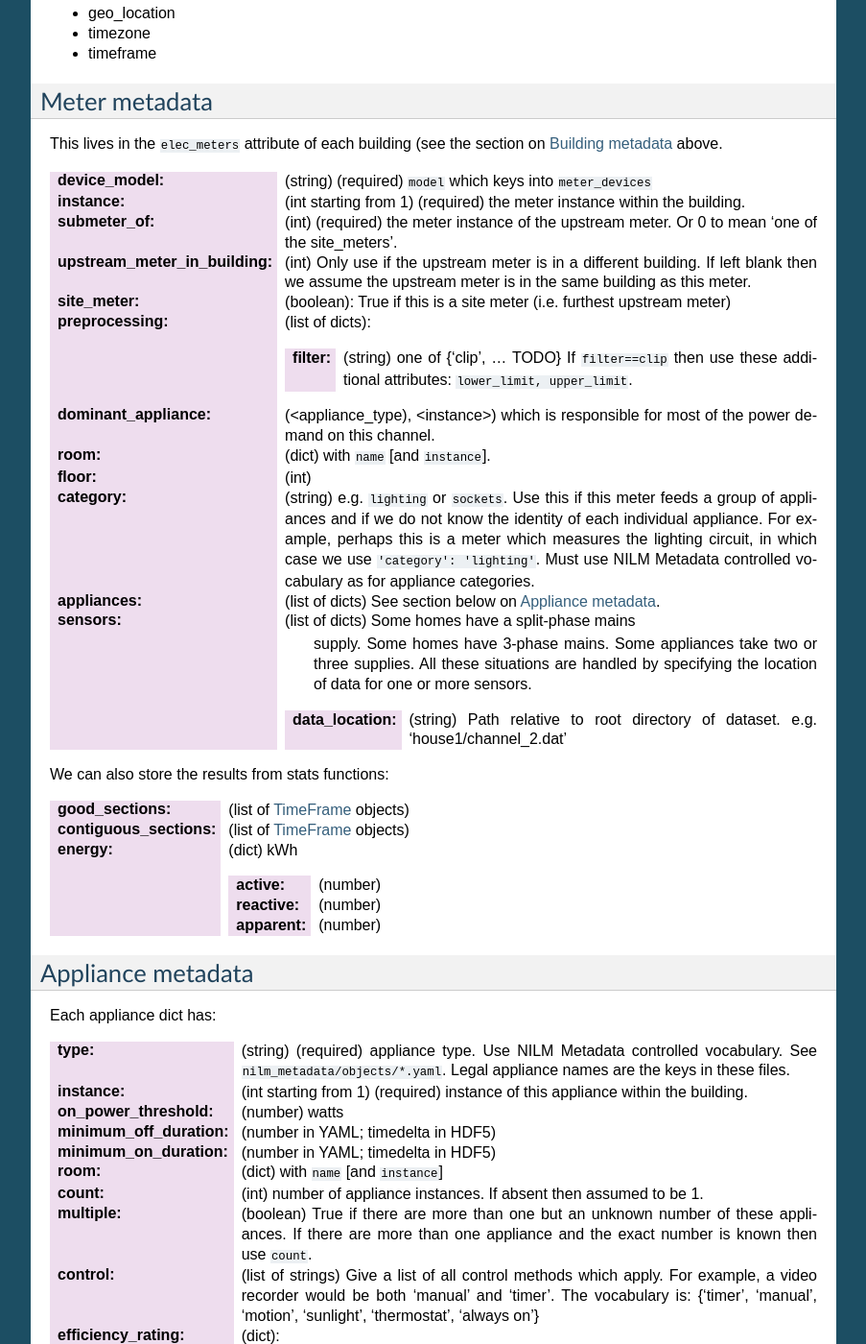
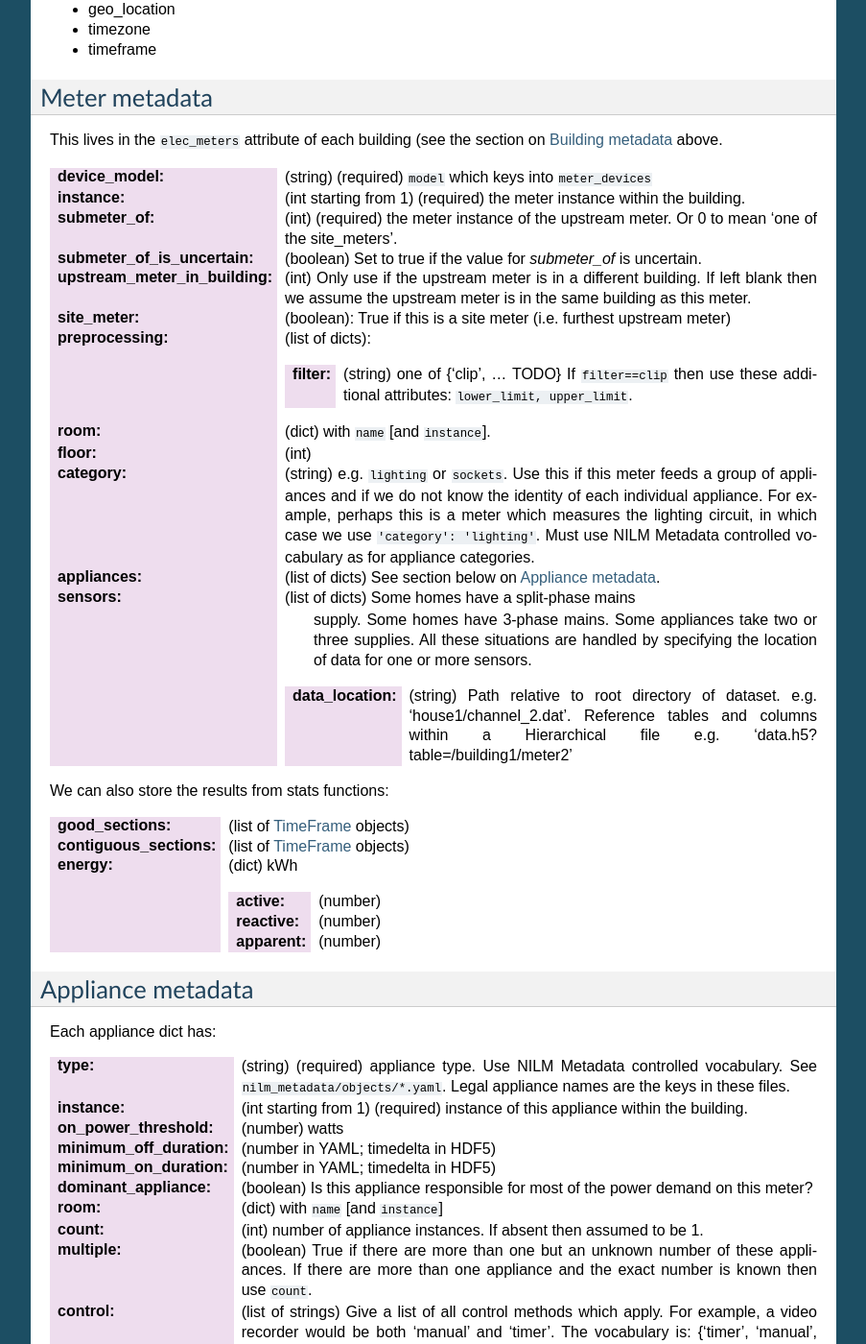
Before and after one commit to nilmtk/nilm_metadata, a Sphinx documentation site: the page built from docs/source/dataset_metadata.rst, in a window 1280 px wide and 1400 px high, scrolled down 2567 px. Shown: the whole window at 96% size, without its empty margins (198-1101 px from the left). Built offline with Sphinx 7.4.7, drawn with Linux system fonts in a browser that asks for light colours; some of the changed text lies outside the part shown.

Commit message:
slight tweaks to schema

```diff
--- a/docs/source/dataset_metadata.rst
+++ b/docs/source/dataset_metadata.rst
@@ -107,9 +107,9 @@
                    between consecutive samples.  We assume the
                    meter is switched off during any gap longer
                    than ``max_sample_period``.
-:measurements: in HDF5, this is a (list of ``nilmtk.Measurement``
-              objects) e.g. ``[Power('apparent')]``.  In YAML, this
-              is a list of dicts:
+:measurements: (list of dicts) The order is the order of the columns
+               in the data table:
+
    :physical_quantity: (string) (required) One of {'power', 'energy',
                        'voltage'}
    :ac_type: (string) (required) Alternative Current (AC) Type. One
@@ -168,6 +168,8 @@
 :instance: (int starting from 1) (required) the meter instance within the building.
 :submeter_of: (int) (required) the meter instance of the upstream meter.  Or 0
               to mean 'one of the site_meters'.
+:submeter_of_is_uncertain: (boolean) Set to true if the value for
+                           `submeter_of` is uncertain.
 :upstream_meter_in_building: (int) Only use if the upstream meter is
                              in a different building.  If left blank
                              then we assume the upstream meter is in
@@ -179,8 +181,6 @@
    :filter: (string) one of {'clip', ... TODO}  If ``filter==clip``
             then use these additional attributes: ``lower_limit, upper_limit``.
 
-:dominant_appliance: (<appliance_type), <instance>) which is responsible for
-          most of the power demand on this channel.
 :room: (dict) with ``name`` [and ``instance``].
 :floor: (int)
 :category: (string) e.g. ``lighting`` or ``sockets``.  Use this if this meter
@@ -197,7 +197,9 @@
                     situations are handled by specifying the location
                     of data for one or more sensors.
    :data_location: (string) Path relative to root directory of
-                   dataset. e.g. 'house1/channel_2.dat'
+                   dataset. e.g. 'house1/channel_2.dat'. Reference
+                   tables and columns within a Hierarchical
+                   file e.g. 'data.h5?table=/building1/meter2'
 
 
 We can also store the results from stats functions:
@@ -225,6 +227,8 @@
 :on_power_threshold: (number) watts
 :minimum_off_duration: (number in YAML; timedelta in HDF5)
 :minimum_on_duration: (number in YAML; timedelta in HDF5)
+:dominant_appliance: (boolean) Is this appliance responsible for
+          most of the power demand on this meter?
 :room: (dict) with ``name`` [and ``instance``]
 :count: (int) number of appliance instances.  If absent then assumed
         to be 1.
```
